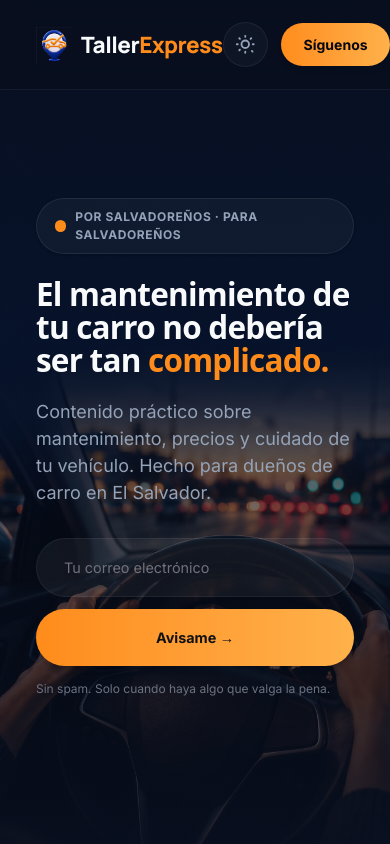
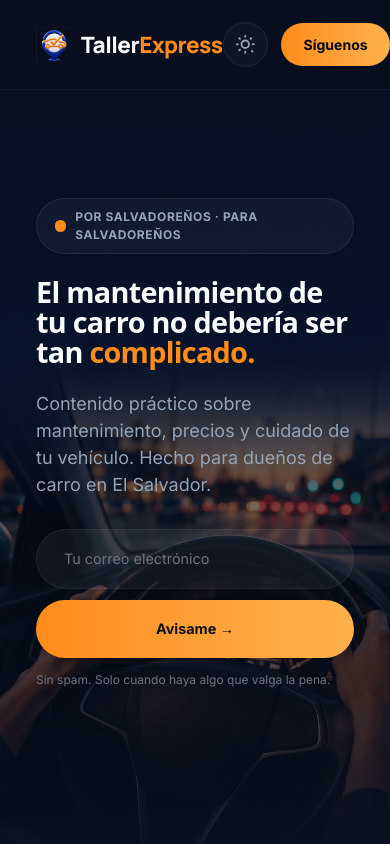
Before and after one commit to denyslopez/taller-express, a Next.js app: page / in a window 390 px wide. Shown: the top 844 px of the page. Built offline with nearby package versions, Linux system fonts and the light colour scheme.

Commit message:
fix: title wrapping on mobile viewport widths

```diff
--- a/components/sections/Hero.tsx
+++ b/components/sections/Hero.tsx
@@ -48,8 +48,8 @@ export default function Hero() {
         </div>
 
         {/* H1 Heading - Left Aligned and fluid text sizing to scale smoothly across any viewport */}
-        <h1 className="te-anime-text font-display font-extrabold text-[clamp(1.75rem,6.8vw,4.5rem)] leading-[1.05] tracking-tight text-te-text max-w-[640px] font-sans">
-          El mantenimiento de tu carro no debería ser tan <span className="text-te-orange">complicado.</span>
+        <h1 className="te-anime-text font-display font-extrabold text-[clamp(1.6rem,6.8vw,4.5rem)] leading-[1.05] tracking-tight text-te-text max-w-[640px] font-sans">
+          <span className="whitespace-nowrap">El mantenimiento</span> de tu carro no debería ser tan <span className="text-te-orange">complicado.</span>
         </h1>
 
         {/* Subtitle - Left Aligned */}
```
